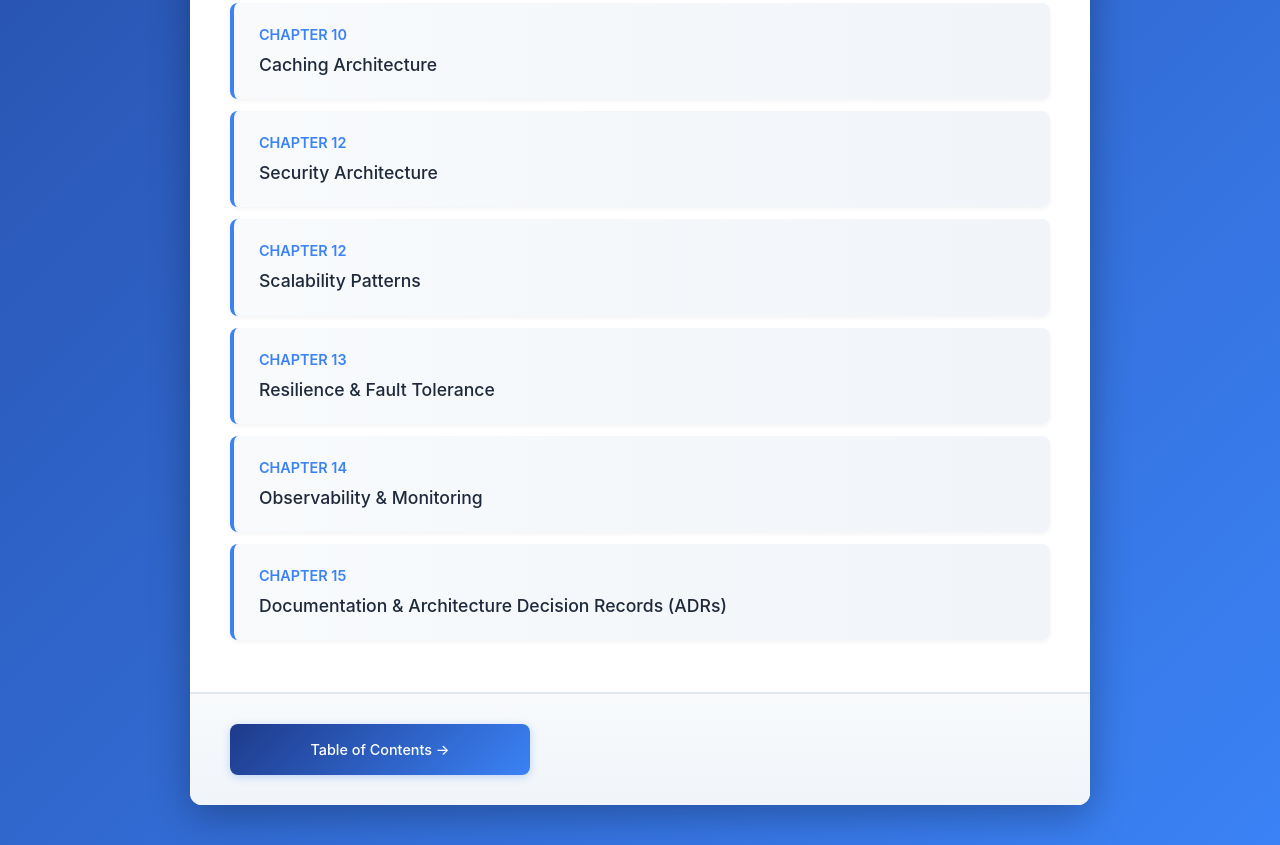
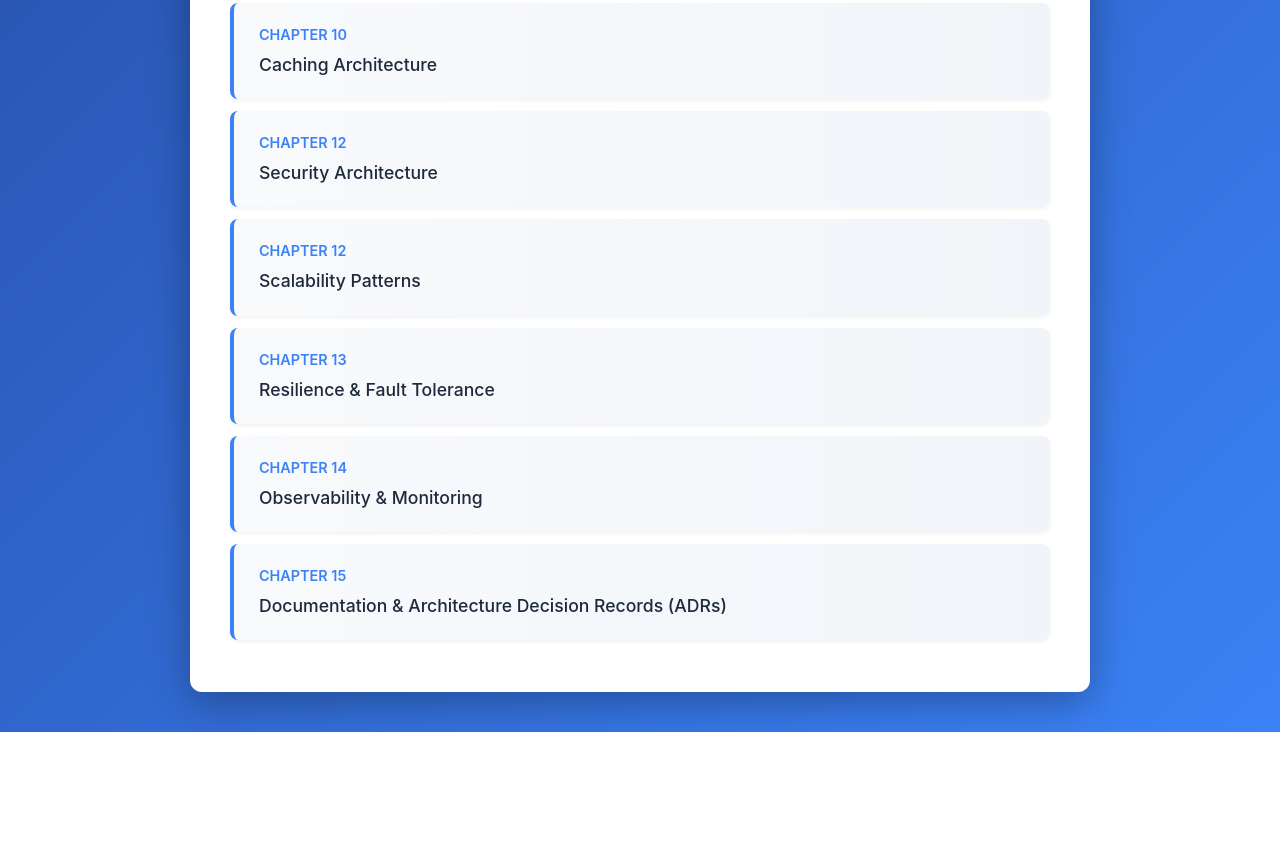
Before and after one commit to Shakti4640/software-architecture-design-guide, a plain HTML site: page index.html in a window 1280 px wide. Shown: the part 1361-2206 px from the top of the page. After the commit the page ends 2093 px from the top, so only its background shows below. Drawn offline with Linux system fonts and the light colour scheme.

Commit message:
hiding-below-table-of-contents-in-index-page

```diff
--- a/index.html
+++ b/index.html
@@ -268,13 +268,12 @@
 
         </div>
 
-        <nav class="chapter-nav">
-            <a href="chapter-0.html" class="nav-button next">Table of Contents</a>
-        </nav>
-    </div>
+<nav class="chapter-nav" style="display:none">
+    <a href="chapter-0.html" class="nav-button next">Table of Contents</a>
+</nav>
+</div>
 
 <script>
-    // Keyboard navigation
     document.addEventListener('keydown', function(e) {
         if (['INPUT', 'TEXTAREA'].includes(document.activeElement.tagName)) return;
 
@@ -292,6 +291,6 @@
             }
         }
     });
-    </script>
+</script>
 </body>
 </html>
```
